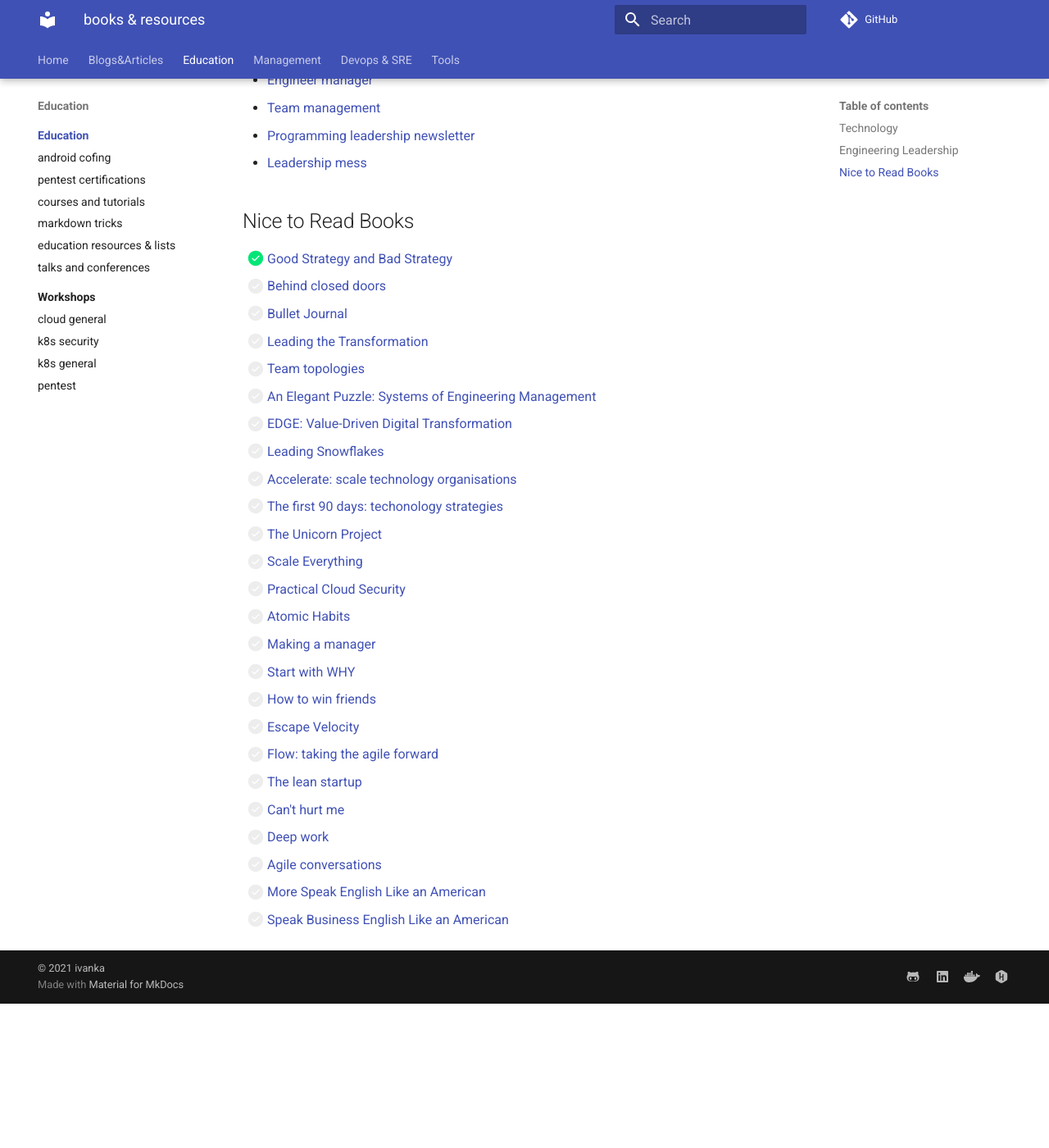
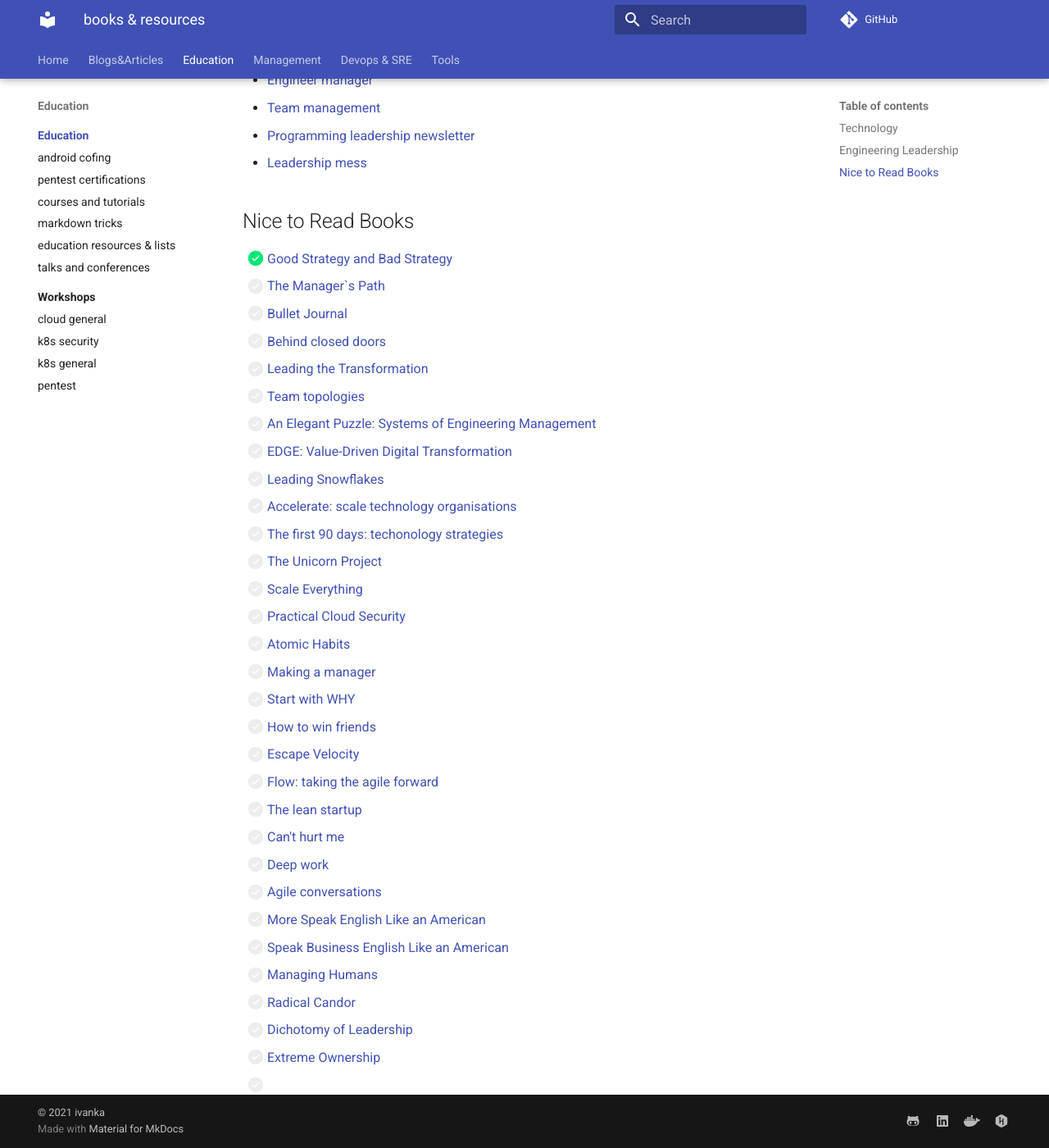
Before and after one commit to ivankatliarchuk/knowledge-base, an MkDocs documentation site: the page built from docs/education/index.md, in a window 1280 px wide and 1400 px high, scrolled down 377 px. Shown: the whole window at 82% size. Built offline with MkDocs 1.6.1 and Material for MkDocs 9.7.7, drawn with Linux system fonts in a browser that asks for light colours; comment, search, counter and statistics services are not loaded; before the commit the page ends 1601 px from its top, so only the background shows below that.

Commit message:
feat: extra leadership books

```diff
--- a/docs/education/index.md
+++ b/docs/education/index.md
@@ -25,8 +25,9 @@ published: true
 ## Nice to Read Books
 
 - [x] [Good Strategy and Bad Strategy][good-bad-strategy]
+- [ ] [The Manager`s Path](https://www.amazon.co.uk/Manager%60s-Path-Camille-Fournier/dp/1491973897)
+- [ ] [Bullet Journal](https://bulletjournal.com/pages/book)
 - [ ] [Behind closed doors]()
-- [ ] [Bullet Journal](https://bulletjournal.com/pages/book)
 - [ ] [Leading the Transformation](https://itrevolution.com/leading-the-transformation-book/)
 - [ ] [Team topologies](https://teamtopologies.com/book)
 - [ ] [An Elegant Puzzle: Systems of Engineering Management][elegant-puzzle]
@@ -49,6 +50,11 @@ published: true
 - [ ] [Agile conversations](https://itrevolution.com/agile-conversations/)
 - [ ] [More Speak English Like an American](https://www.amazon.co.uk/More-Speak-English-Like-American/dp/B007QUYNR8)
 - [ ] [Speak Business English Like an American](https://www.amazon.co.uk/Speak-Business-English-Like-American/dp/0972530061)
+- [ ] [Managing Humans](https://www.amazon.co.uk/Managing-Humans-Humorous-Software-Engineering/dp/1430243147)
+- [ ] [Radical Candor](https://www.radicalcandor.com/the-book/)
+- [ ] [Dichotomy of Leadership](https://www.amazon.co.uk/Dichotomy-Leadership-Jocko-Willink/dp/1250195772)
+- [ ] [Extreme Ownership](https://www.amazon.co.uk/Extreme-Ownership-Jocko-Willink/dp/1250067057)
+- [ ] []()
 
 <!-- resources -->
 [good-bad-strategy]: https://www.goodreads.com/book/show/11721966-good-strategy-bad-strategy
```
